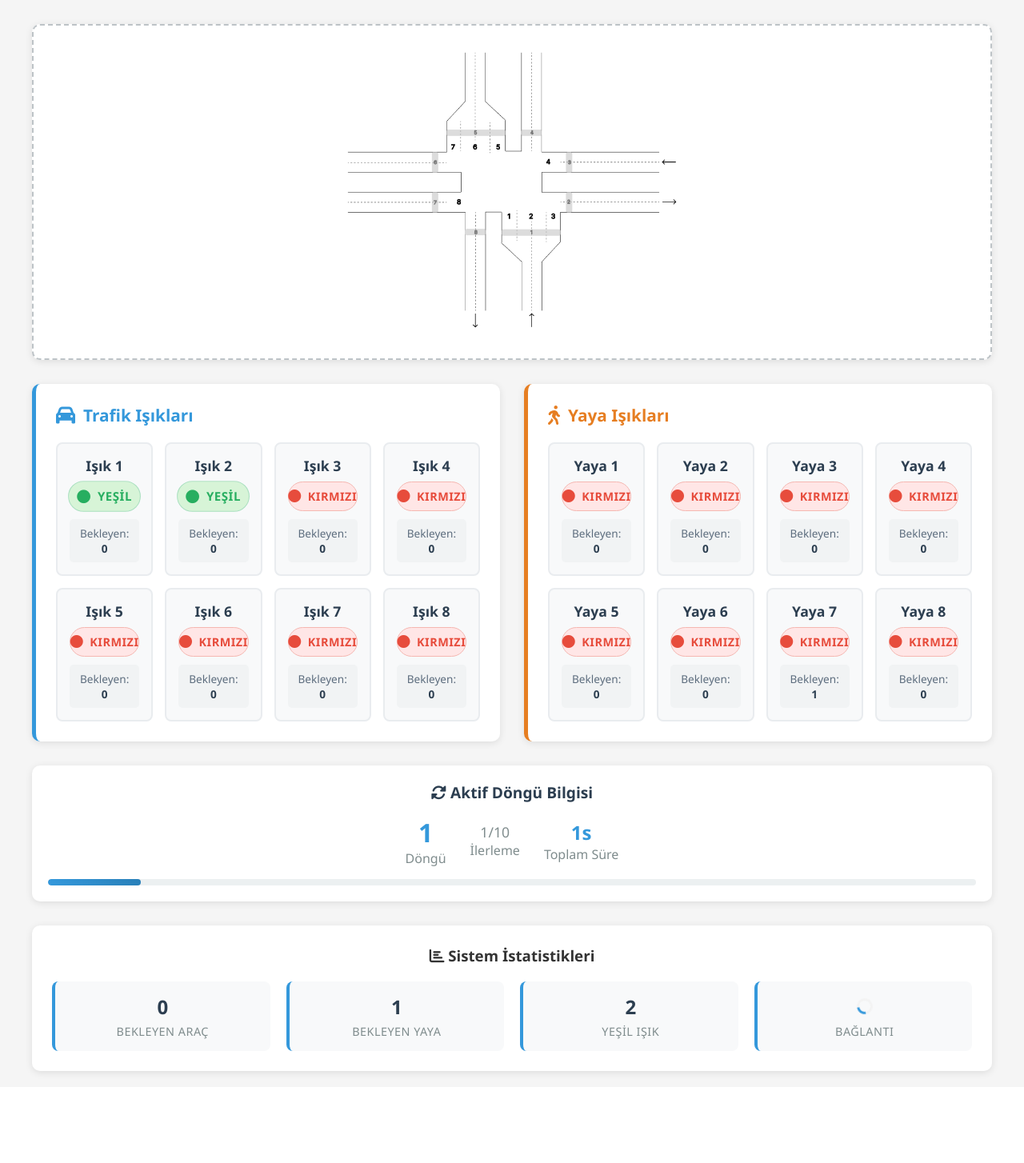
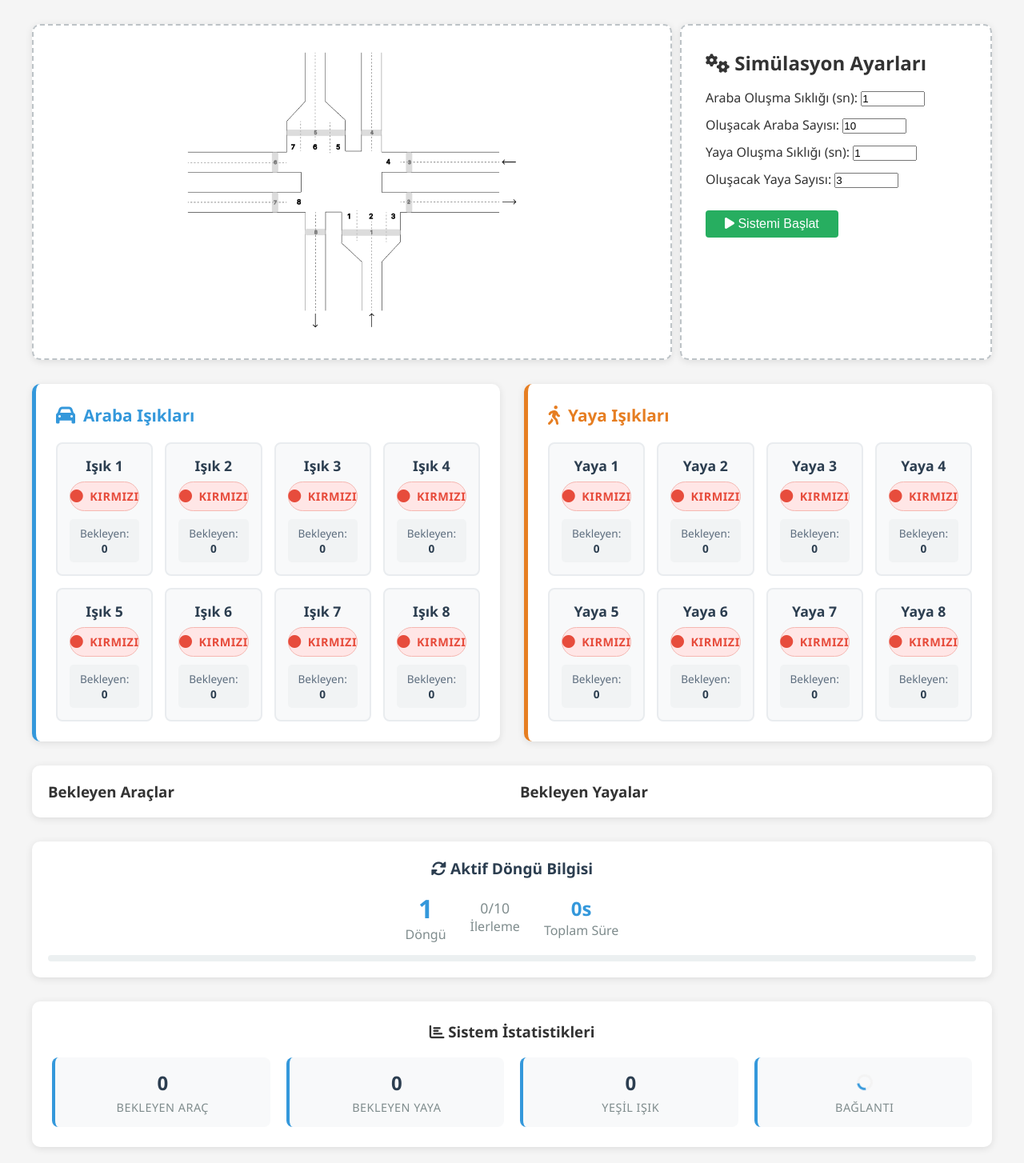
Before and after one commit to chavdar7/traffic_lights, a Flask app: page / in a window 1280 px wide. Shown: the part 75-1529 px from the top of the page at 80% size. Before the commit the page ends 1422 px from the top, so only its background shows below. Run offline with Flask 3, Linux system fonts and the light colour scheme; some libraries are stand-ins or nearby versions.

Commit message:
başlat butonu eklendi saniye ve araç sayısı kullanıcıdan alınacak bekleyen listesi indexte oluşturuldu

```diff
--- a/app.py
+++ b/app.py
@@ -11,6 +11,7 @@
 
 # Global trafik sistemi instance
 trafik_sistemi = TrafficSystem()
+
 
 # ===================== WEB ROUTES =====================
 
@@ -31,6 +32,15 @@
 @app.route('/api/start', methods=['POST'])
 def start_system():
     """Sistemi başlat"""
+    data = request.get_json()
+    car_interval = data.get('car_interval', 1)
+    car_count = data.get('car_count', 10)
+    walker_interval = data.get('walker_interval', 1)
+    walker_count = data.get('walker_count', 3)
+    trafik_sistemi.car_interval = int(car_interval)
+    trafik_sistemi.car_count = int(car_count)
+    trafik_sistemi.walker_interval = int(walker_interval)
+    trafik_sistemi.walker_count = int(walker_count)
     if trafik_sistemi.start():
         return jsonify({"status": "success", "message": "Sistem başlatıldı"})
     else:
@@ -94,5 +104,5 @@
 if __name__ == '__main__':
     print("Flask Traffic System Web Interface")
     print("http://localhost:5000 adresinde çalışıyor...")
-    trafik_sistemi.start()  # Otomatik başlat
+    #trafik_sistemi.start()  # Otomatik başlat
     socketio.run(app, debug=True, port=5000)
--- a/static/script.js
+++ b/static/script.js
@@ -114,9 +114,39 @@
             updateDisplay(data);
         });
 
+
         // Sayfa yüklendiğinde
         document.addEventListener('DOMContentLoaded', function() {
             createLightLists();
+
+            // Başlat formu
+            const startForm = document.getElementById('start-form');
+            startForm.addEventListener('submit', function(e) {
+                e.preventDefault();
+                const carInterval = document.getElementById('car-interval').value;
+                const carCount = document.getElementById('car-count').value;
+                const walkerInterval = document.getElementById('walker-interval').value;
+                const walkerCount = document.getElementById('walker-count').value;
+                fetch('/api/start', {
+                    method: 'POST',
+                    headers: {
+                        'Content-Type': 'application/json'
+                    },
+                    body: JSON.stringify({
+                        car_interval: Number(carInterval),
+                        car_count: Number(carCount),
+                        walker_interval: Number(walkerInterval),
+                        walker_count: Number(walkerCount)
+                    })
+                })
+                .then(response => response.json())
+                .then(data => {
+                    console.log('Sistem başlatıldı:', data);
+                })
+                .catch(error => {
+                    console.log('Sistem başlatılamadı:', error);
+                });
+            });
 
             // İlk durum güncellemesi
             fetch('/api/status')
--- a/static/styles.css
+++ b/static/styles.css
@@ -56,6 +56,17 @@
     max-width: 100%;
     max-height: 350px;
     border-radius: 8px;
+}
+
+.system-control-panel{
+    margin-bottom: 30px;
+    background: #fff;
+    border-radius: 10px;
+    box-shadow: 0 2px 10px rgba(0,0,0,0.1);
+    padding: 30px;
+    min-height: 400px;
+    margin-left: 10px;
+    border: 2px dashed #bdc3c7;
 }
 
 /* Panel Yapısı */
@@ -154,6 +165,18 @@
 
 .light-status i {
     font-size: 1rem;
+}
+
+/* bekleyenlerin listeleri */
+.waiting-lists{
+    background-color: white;
+    display: grid;
+    grid-template-columns: 1fr 1fr;
+    margin-bottom: 30px;
+    gap: 20px;
+    border-radius: 10px;
+    padding: 20px;
+    box-shadow: 0 2px 10px rgba(0,0,0,0.1);
 }
 
 @keyframes pulse-green {
--- a/templates/index.html
+++ b/templates/index.html
@@ -15,11 +15,40 @@
             <h1><i class="fas fa-traffic-light"></i> Trafik Işığı Sistemi</h1>
         </div>
 
+        <div style="display: grid; grid-template-columns: 2fr 1fr;">
+
         <!-- Kavşak Resmi -->
         <div class="intersection-image" id="intersection-image">
             <div class="image-placeholder">
                 <img src="/static/images/traffic.png" alt="Kavşak Görünümü">
             </div>
+        </div>
+
+        <!-- Sistem Kontrol Paneli -->
+        <div class="system-control-panel">
+            <h2 style="margin-bottom: 16px;"><i class="fas fa-cogs"></i> Simülasyon Ayarları</h2>
+            <form id="start-form">
+                <div style="margin-bottom: 12px;">
+                    <label for="car-interval">Araba Oluşma Sıklığı (sn):</label>
+                    <input type="number" id="car-interval" name="car_interval" min="1" value="1" style="width: 80px;">
+                </div>
+                <div style="margin-bottom: 12px;">
+                    <label for="car-count">Oluşacak Araba Sayısı:</label>
+                    <input type="number" id="car-count" name="car_count" min="1" value="10" style="width: 80px;">
+                </div>
+                <div style="margin-bottom: 12px;">
+                    <label for="walker-interval">Yaya Oluşma Sıklığı (sn):</label>
+                    <input type="number" id="walker-interval" name="walker_interval" min="1" value="1" style="width: 80px;">
+                </div>
+                <div style="margin-bottom: 12px;">
+                    <label for="walker-count">Oluşacak Yaya Sayısı:</label>
+                    <input type="number" id="walker-count" name="walker_count" min="1" value="3" style="width: 80px;">
+                </div>
+                <button type="submit" id="start-btn" style="margin-top: 16px; padding: 8px 24px; font-size: 1rem; background: #27ae60; color: #fff; border: none; border-radius: 4px; cursor: pointer;">
+                    <i class="fas fa-play"></i> Sistemi Başlat
+                </button>
+            </form>
+        </div>
         </div>
 
         <!-- Ana Paneller -->
@@ -28,7 +57,7 @@
             <div class="panel car-panel">
                 <div class="panel-header">
                     <i class="fas fa-car"></i>
-                    Trafik Işıkları
+                    Araba Işıkları
                 </div>
                 <div class="lights-list" id="car-lights">
                     <!-- JavaScript ile doldurulacak -->
@@ -46,6 +75,22 @@
                 </div>
             </div>
         </div>
+
+        <!-- Bekleyen listeleri -->
+         <div class="waiting-lists">
+            <div class="waiting-cars">
+                <h3>Bekleyen Araçlar</h3>
+                <ul id="waiting-cars-list">
+                    <!-- JavaScript ile doldurulacak -->
+                </ul>
+            </div>
+            <div class="waiting-pedestrians">
+                <h3>Bekleyen Yayalar</h3>
+                <ul id="waiting-pedestrians-list">
+                    <!-- JavaScript ile doldurulacak -->
+                </ul>
+            </div>
+         </div>
 
         <!-- Döngü Göstergesi -->
         <div class="cycle-indicator">
--- a/traffic_logic.py
+++ b/traffic_logic.py
@@ -14,7 +14,6 @@
 
 class Color(Enum):
     RED = "red"
-    YELLOW = "yellow"
     GREEN = "green"
 
 
@@ -67,7 +66,6 @@
         self.next_walker_id = 1
 
         self.green_duration = 10    # 10 saniye yeşil
-        self.red_duration = 30      # 30 saniye kırmızı (diğer 3 döngü süresi)
 
         self.active_cycle = 1  # 1:(1,2), 2:(3,4), 3:(5,6), 4:(7,8)
         self.cycle_counter = 0
@@ -75,15 +73,21 @@
         self.running = False
         self.thread = None
 
+        # Kullanıcıdan alınacak parametreler
+        self.car_interval = 1
+        self.car_count = 10
+        self.walker_interval = 1
+        self.walker_count = 3
+
 
     #sistemi başlatacağız
     def initialize(self):
         print("Trafik sistemi başlatılıyor!")
 
         #tüm ışıkları kırmızı yapacağız
-        for i in range(1, 9):
-            self.carLights[i].setColor(Color.RED)
-            self.walkLights[i].setColor(Color.RED)
+        # for i in range(1, 9):
+        #     self.carLights[i].setColor(Color.RED)
+        #     self.walkLights[i].setColor(Color.RED)
 
         #ilk döngüyü başlatacağız (1,2 numaralı ışıklar yeşil)
         self.active_cycle = 1
@@ -102,33 +106,53 @@
         if self.active_cycle == 1:
             self.carLights[1].setColor(Color.GREEN)
             self.carLights[2].setColor(Color.GREEN)
-            print(f"[{self.get_timestamp()}] Döngü 1 aktif - Işık 1,2 yeşil")
+
+            self.walkLights[1].setColor(Color.GREEN)
+            self.walkLights[3].setColor(Color.GREEN)
+
+            print(f"[{self.get_timestamp()}] Döngü 1 aktif - Trafik Işık 1,2; Yaya Işık 1,3 yeşil")
+
         elif self.active_cycle == 2:
             self.carLights[3].setColor(Color.GREEN)
             self.carLights[4].setColor(Color.GREEN)
-            print(f"[{self.get_timestamp()}] Döngü 2 aktif - Işık 3,4 yeşil")
+
+            self.walkLights[6].setColor(Color.GREEN)
+            self.walkLights[8].setColor(Color.GREEN)
+
+            print(f"[{self.get_timestamp()}] Döngü 2 aktif - Trafik Işık 3,4; Yaya Işık 6,8 yeşil")
+
         elif self.active_cycle == 3:
             self.carLights[5].setColor(Color.GREEN)
             self.carLights[6].setColor(Color.GREEN)
-            print(f"[{self.get_timestamp()}] Döngü 3 aktif - Işık 5,6 yeşil")
+
+            self.walkLights[5].setColor(Color.GREEN)
+            self.walkLights[7].setColor(Color.GREEN)
+
+            print(f"[{self.get_timestamp()}] Döngü 3 aktif - Trafik Işık 5,6; Yaya Işık 5,7 yeşil")
+
         elif self.active_cycle == 4:
             self.carLights[7].setColor(Color.GREEN)
             self.carLights[8].setColor(Color.GREEN)
-            print(f"[{self.get_timestamp()}] Döngü 4 aktif - Işık 7,8 yeşil")
+
+            self.walkLights[2].setColor(Color.GREEN)
+            self.walkLights[4].setColor(Color.GREEN)
+
+            print(f"[{self.get_timestamp()}] Döngü 4 aktif - Trafik Işık 7,8; Yaya Işık 2,4 yeşil")
 
     #random insan ve araba oluşturacağız
     def generate_Random(self):
-
-        if self.current_time % 3 == 0:
-            if random.randint(1,100) <= 40: # %40 ihtimalle araba oluştur
+        # Araba oluşturma
+        if self.current_time % self.car_interval == 0:
+            for _ in range(self.car_count):
                 light_id = random.randint(1,8)
                 car = Car(self.next_car_id, Status.STOPPED, light_id)
                 self.waitingCars[light_id].append(car)
                 self.next_car_id += 1
                 print(f"[{self.get_timestamp()}] Araba {car.id} ışık {light_id}'de bekliyor.")
 
-        if self.current_time % 5 == 0:
-            if random.randint(1,100) <= 30: # %30 ihtimalle yaya oluştur
+        # Yaya oluşturma
+        if self.current_time % self.walker_interval == 0:
+            for _ in range(self.walker_count):
                 light_id = random.randint(1,8)
                 walker = Walker(self.next_walker_id, Status.STOPPED, light_id)
                 self.waitingWalkers[light_id].append(walker)
@@ -141,10 +165,19 @@
         for light_id in range(1, 9):
             if self.carLights[light_id].getColor() == Color.GREEN:
                 if self.waitingCars[light_id]:
-                    car = self.waitingCars[light_id].popleft()
-                    car.status = Status.MOVING
-                    print(f"[{self.get_timestamp()}] Araba {car.id} ışık {light_id}'den geçti.")
-                    car.status = Status.COMPLETED
+                    sil = 0
+                    while sil < 4 and self.waitingCars[light_id]:
+                        car = self.waitingCars[light_id].popleft()
+                        car.status = Status.MOVING
+                        print(f"[{self.get_timestamp()}] Araba {car.id} ışık {light_id}'den geçti.")
+                        car.status = Status.COMPLETED
+                        sil += 1
+            if self.walkLights[light_id].getColor() == Color.GREEN:
+                if self.waitingWalkers[light_id]:
+                    walker = self.waitingWalkers[light_id].popleft()
+                    walker.status = Status.MOVING
+                    print(f"[{self.get_timestamp()}] Yaya {walker.id} ışık {light_id}'den geçti.")
+                    walker.status = Status.COMPLETED
 
 
     #faz kontrolü
@@ -214,8 +247,8 @@
             self.process_Traffic()
             self.check_phase_change()
 
-            if self.current_time % 10 == 0:
-                self.print_status()
+            # if self.current_time % 10 == 0:
+            #     self.print_status()
 
             self.current_time += 1
             time.sleep(1)  # 1 saniye bekle
```
